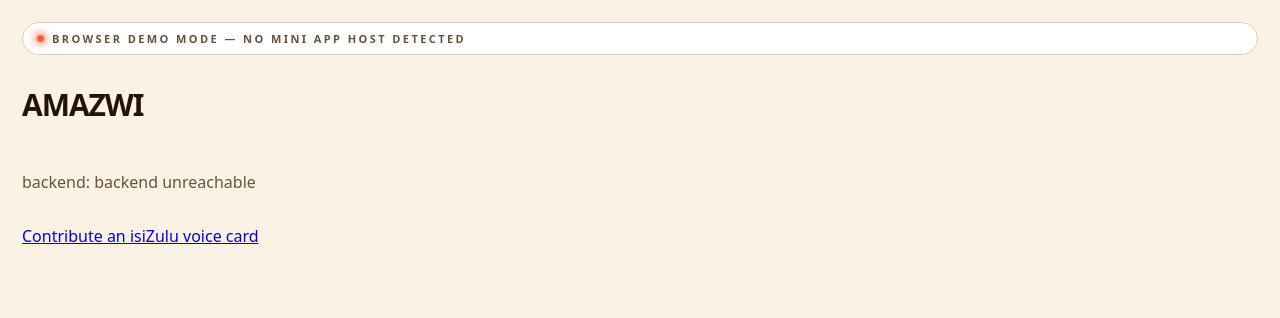
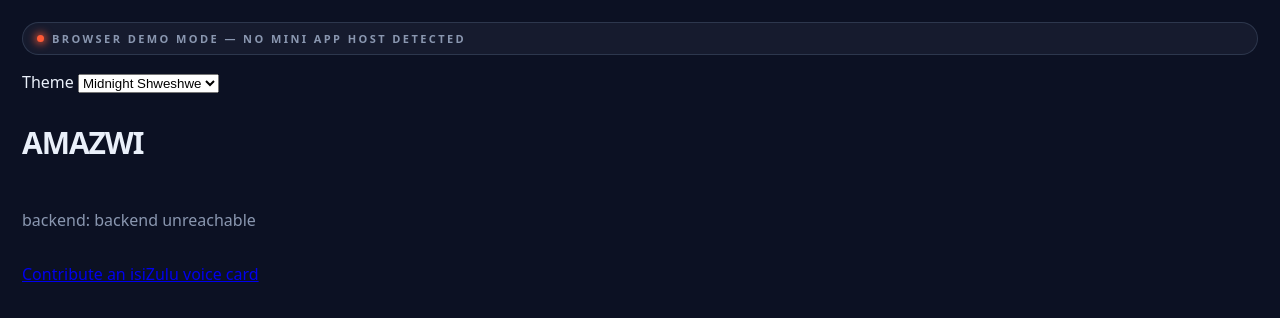
Before and after one commit to LethaboMH14/Amazwi, a React (Vite) app in the folder starter/frontend/: page / in a window 1280 px wide. Shown: the top 318 px of the page. Built offline with nearby package versions, Linux system fonts and the light colour scheme; no server answers.

Commit message:
UI: add themes and Signal Flow primitives

```diff
--- a/starter/frontend/src/HomeRoute.tsx
+++ b/starter/frontend/src/HomeRoute.tsx
@@ -2,6 +2,7 @@ import { useEffect, useState } from "react";
 import { createHostBridge, type HostBridge } from "./hostBridge";
 import { ModeLabel } from "./ModeLabel";
 import { Link } from "react-router-dom";
+import { ThemeControl } from "./theme";
 
 /**
  * Gate A shell. Exit condition (05_BUILD.md): "the same commit runs on both
@@ -47,6 +48,7 @@ export function HomeRoute() {
       }}
     >
       <ModeLabel mode={mode} />
+      <ThemeControl />
       <h1 className="display" style={{ fontSize: "var(--fs-h1)" }}>
         AMAZWI
       </h1>
--- /dev/null
+++ b/starter/frontend/src/components/SignalPrimitives.tsx
@@ -0,0 +1,4 @@
+export function SignalCard({children}:{children:React.ReactNode}){return <section className="signal-card raised">{children}</section>}
+export function PeerTruthStatus({decision,verifierCount}:{decision:string;verifierCount:number}){return <div role="status" aria-label="Peer verification"><strong>Peer verification</strong><p>{decision} · Confirmed by {verifierCount} proficient peers</p></div>}
+export function CouncilInsight({state,headline,explanation}:{state:string;headline:string;explanation:string}){return <aside aria-label="Advisory AI"><strong>Advisory</strong><p>{state}: {headline}</p><small>{explanation}</small></aside>}
+export function ProgressRail({level,xp,nextLevelXp}:{level:number;xp:number;nextLevelXp:number}){return <div><progress max={nextLevelXp} value={xp}/><span>Level {level}</span></div>}
--- a/starter/frontend/src/main.tsx
+++ b/starter/frontend/src/main.tsx
@@ -2,9 +2,11 @@ import React from "react";
 import ReactDOM from "react-dom/client";
 import App from "./App";
 import "./tokens.css";
+import "./signal-flow.css";
+import { ThemeProvider } from "./theme";
 
 ReactDOM.createRoot(document.getElementById("root")!).render(
   <React.StrictMode>
-    <App />
+    <ThemeProvider><App /></ThemeProvider>
   </React.StrictMode>,
 );
--- /dev/null
+++ b/starter/frontend/src/signal-flow.css
@@ -0,0 +1 @@
+.signal-card{border-radius:28px;overflow:clip;background:radial-gradient(circle at 10% 0%,rgba(255,90,54,.18),transparent 45%),linear-gradient(145deg,var(--surface),var(--ground-deep));box-shadow:0 24px 70px var(--shadow,rgba(0,0,0,.42));padding:var(--sp-5);position:relative}.signal-card::before{content:"";position:absolute;inset:0;pointer-events:none;opacity:var(--texture-opacity,.2)}.signal-stack>*+*{margin-block-start:-.5rem}.wave-spine{height:3px;background:linear-gradient(90deg,var(--voice-1),var(--voice-2),#39d6c5)}.textile-mask{max-block-size:2.5rem;pointer-events:none}@media(prefers-reduced-motion:reduce){*,*::before,*::after{animation:none!important;transition:none!important}.map-ripple,.reward-confetti{display:none!important}}
--- /dev/null
+++ b/starter/frontend/src/signalMotion.ts
@@ -0,0 +1,2 @@
+const motion={press:{keyframes:[{transform:"scale(1)"},{transform:"scale(.97)"},{transform:"scale(1)"}],duration:140},enter:{keyframes:[{opacity:0,transform:"translateY(12px)"},{opacity:1,transform:"translateY(0)"}],duration:260},waveformFold:{keyframes:[{transform:"scaleX(1)"},{transform:"scaleX(.22)"}],duration:380},peerConnect:{keyframes:[{opacity:.35,transform:"scaleX(0)"},{opacity:1,transform:"scaleX(1)"}],duration:260},receiptRise:{keyframes:[{opacity:0,transform:"translateY(20px)"},{opacity:1,transform:"translateY(0)"}],duration:300},mapRipple:{keyframes:[{opacity:.55,transform:"scale(.4)"},{opacity:0,transform:"scale(1.6)"}],duration:500},celebrate:{keyframes:[{opacity:0,transform:"translateY(8px) scale(.9)"},{opacity:1,transform:"translateY(0) scale(1)"}],duration:650}} as const;
+export function animateSignal(element:HTMLElement,kind:keyof typeof motion,reduced=false):Animation|null{if(reduced)return null;const spec=motion[kind];return element.animate(spec.keyframes as unknown as Keyframe[],{duration:spec.duration,easing:"cubic-bezier(.2,0,0,1)",fill:"both"});}
--- /dev/null
+++ b/starter/frontend/src/theme.tsx
@@ -0,0 +1,7 @@
+import { createContext, useContext, useEffect, useState, type ReactNode } from "react";
+export type Theme = "midnight" | "daylight" | "ndebele";
+export function isNdebeleSeason(date=new Date(), search="") { return date.getMonth()===8 || new URLSearchParams(search).get("season")==="heritage"; }
+const ThemeContext=createContext<{theme:Theme;setTheme:(theme:Theme)=>void}>({theme:"midnight",setTheme:()=>{}});
+export function ThemeProvider({children}:{children:ReactNode}){const [theme,setTheme]=useState<Theme>(()=>{const saved=localStorage.getItem("amazwi.theme");return saved==="daylight"?"daylight":"midnight";});useEffect(()=>{document.documentElement.dataset.theme=theme;if(theme!=="ndebele")localStorage.setItem("amazwi.theme",theme);},[theme]);return <ThemeContext.Provider value={{theme,setTheme}}>{children}</ThemeContext.Provider>;}
+export function ThemeControl(){const {theme,setTheme}=useContext(ThemeContext);return <label>Theme <select value={theme} onChange={e=>setTheme(e.target.value as Theme)}><option value="midnight">Midnight Shweshwe</option><option value="daylight">Signal Daylight</option>{isNdebeleSeason()&&<option value="ndebele">Ndebele Heritage</option>}</select></label>;}
+export const useTheme=()=>useContext(ThemeContext);
```
